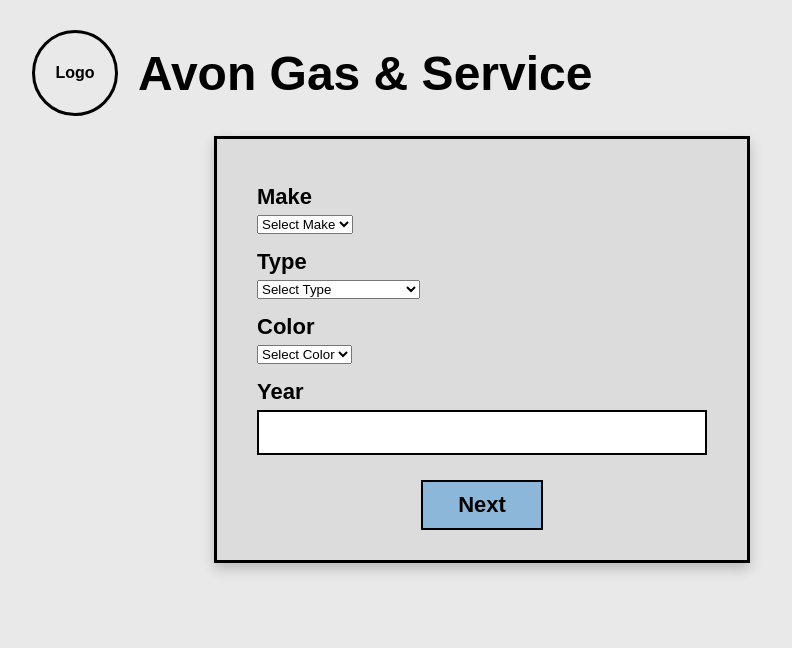
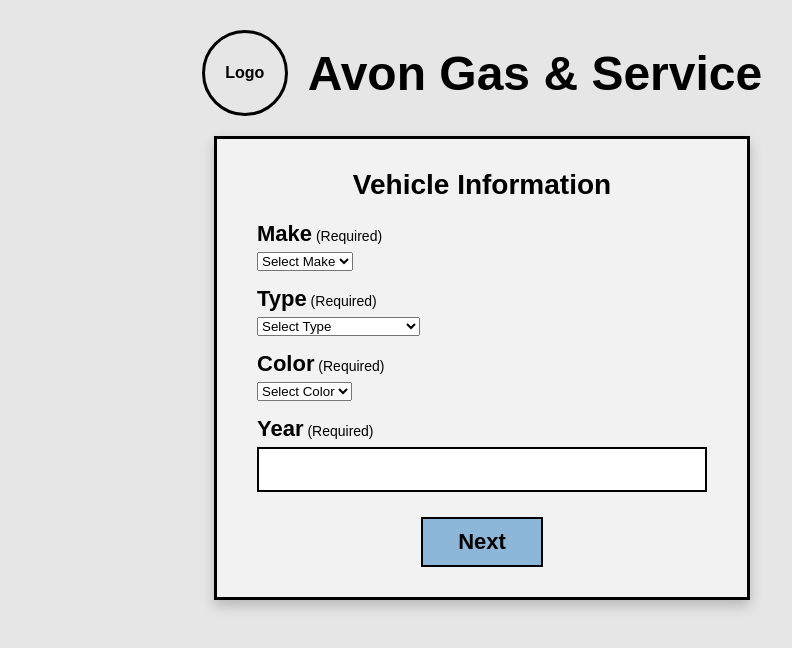
Before and after one commit to AidanH24/SeniorProject, a website: page CustomerSide/VehicleInfoPage/vehicleInfoPage.html in a window 1280 px wide. Shown: the whole page, without its empty margins (158-950 px from the left). Drawn offline with Linux system fonts and the light colour scheme.

Commit message:
Updated CSS for Vehicle Info Page

```diff
--- a/CustomerSide/VehicleInfoPage/styles.css
+++ b/CustomerSide/VehicleInfoPage/styles.css
@@ -1,6 +1,6 @@
 body {
     font-family: Arial, Helvetica, sans-serif;
-    background-color: #e9e9e9;
+    background-color: #e6e6e6;
     margin: 0;
     padding: 0;
     display: flex;
@@ -9,8 +9,6 @@ body {
 }
 
 .header {
-    width: 100%;
-    max-width: 900px;
     display: flex;
     align-items: center;
     margin-top: 30px;
@@ -35,25 +33,55 @@ body {
 }
 
 .form-container {
-    background: #dcdcdc;
+    background: #f2f2f2;
     padding: 30px 40px;
     border: 3px solid black;
     width: 450px;
     box-shadow: 0px 6px 12px rgba(0, 0, 0, 0.2);
 }
 
-.form-container h2 {
-    text-align: center;
-    font-size: 36px;
+    .form-container::before {
+        content: "Vehicle Information";
+        display: block;
+        font-size: 28px;
+        font-weight: bold;
+        margin-bottom: 20px;
+        text-align: center;
+    }
+
+/* Each field */
+.field {
     margin-bottom: 20px;
 }
 
+/* Labels */
 label {
     font-size: 22px;
     font-weight: bold;
     display: block;
     margin-top: 15px;
     margin-bottom: 5px;
+}
+
+    /* Required text effect */
+    label::after {
+        content: " (Required)";
+        font-weight: normal;
+        font-size: 14px;
+    }
+
+otherLabel {
+    font-size: 22px;
+    font-weight: bold;
+    display: block;
+    margin-top: 15px;
+    margin-bottom: 5px;
+}
+
+.optional {
+    content: " (Optional)";
+    font-weight: normal;
+    font-size: 14px;
 }
 
 input {
@@ -64,9 +92,6 @@ input {
     box-sizing: border-box;
 }
 
-.optional {
-    font-weight: normal;
-}
 
 .btn-container {
     text-align: center;
@@ -82,6 +107,6 @@ button {
     cursor: pointer;
 }
 
-button:hover {
-    background-color: #6ea4cc;
-}
+    button:hover {
+        background-color: #6ea4cc;
+    }
```
